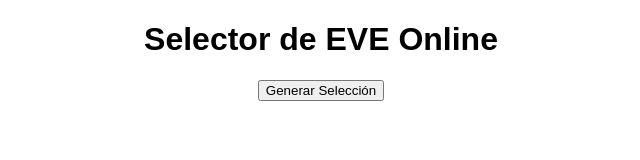
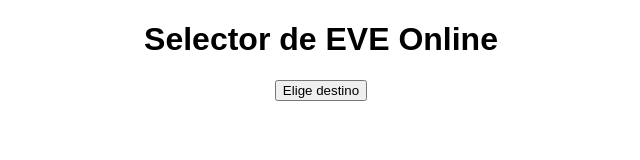
Before and after one commit to Seo-Sou/EVE-RIP, a plain HTML site: page index.html in a window 1280 px wide. Shown: the full height of the page, 319-959 px from the left. Drawn offline with Linux system fonts and the light colour scheme.

Commit message:
Update index.html

```diff
--- a/index.html
+++ b/index.html
@@ -50,7 +50,7 @@
 </head>
 <body>
     <h1>Selector de EVE Online</h1>
-    <button onclick="generarSeleccion()">Generar Selección</button>
+    <button onclick="generarSeleccion()">Elige destino</button>
     <div id="result"></div>
     <div id="story-container">
         <div id="story"></div>
```
